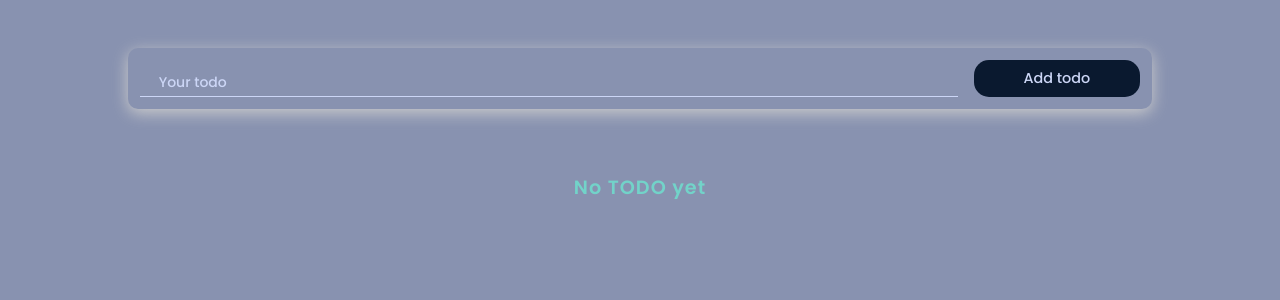
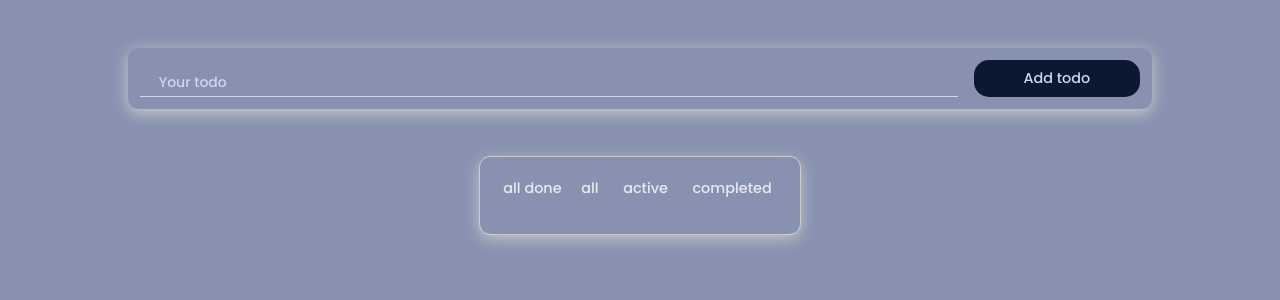
Before and after one commit to vladimirplyukhin89/TODO, a React (Create React App) app: page / in a window 1280 px wide. Shown: the top 300 px of the page. Built offline with nearby package versions, Linux system fonts and the light colour scheme.

Commit message:
Hotfix in design

```diff
--- a/src/components/TodoMain/TodoMain.jsx
+++ b/src/components/TodoMain/TodoMain.jsx
@@ -41,28 +41,14 @@ const TodoMain = () => {
   };
 
   return (
-    <div className={cn(s.list, { [s.active]: todoLength })}>
-      {todoLength ? (
+    <div className={cn(s.list, s.active)}>
       <TaskCategory
         index={activeIdx}
         categories={categories}
         onClickCategory={onClickCategory}
         itemsLeft={itemsLeft}
       />
-      ) : (
-        <h1 className={s.list__title2}>No TODO yet</h1>
-      )}
-
-      <TaskRender todos={todos} />
-
-      {/*{todoLength && (
-        <TaskCategory
-          index={activeIdx}
-          categories={categories}
-          onClickCategory={onClickCategory}
-          itemsLeft={itemsLeft}
-        />
-      )}*/}
+      {todoLength && <TaskRender todos={todos} />}
     </div>
   );
 };
--- a/src/styles/modules/list.module.scss
+++ b/src/styles/modules/list.module.scss
@@ -4,23 +4,6 @@
   list-style: none;
   padding: 1rem;
   min-width: 320px;
-
-  &__title1 {
-    color: $clr_white;
-    opacity: 0.8;
-
-    padding-bottom: 1em;
-    letter-spacing: 2px;
-  }
-
-  &__title2 {
-    color: $clr_text2;
-    opacity: 0.6;
-
-    letter-spacing: 1px;
-    font-size: 1.2em;
-    font-weight: 600;
-  }
 }
 
 .active {
@@ -29,15 +12,4 @@
   box-shadow: 0 4px 16px $clr_grey;
   outline: 1px solid $clr_grey;
   border-radius: 10px;
-
-  animation: todo 1s forwards;
 }
-
-@keyframes todo {
-  from {
-    transform: translateY(-15px);
-  }
-  to {
-    transform: translateY(0);
-  }
-}
--- a/src/styles/modules/taskRender.module.scss
+++ b/src/styles/modules/taskRender.module.scss
@@ -12,6 +12,8 @@
 
   background-color: $clr_todo;
   box-shadow: 0 4px 8px $clr_brown;
+
+  animation: todo 1s forwards;
 
   &:last-child {
     margin-bottom: 0;
@@ -44,6 +46,15 @@
     text-decoration: line-through;
 
     color: $clr_black;
-    transition: all 0.3s;
+    transition: all 0.5s;
   }
 }
+
+@keyframes todo {
+  from {
+    transform: translateY(-10px);
+  }
+  to {
+    transform: translateY(0);
+  }
+}
```
Lines whose indentation alone changed are shown as unchanged.
